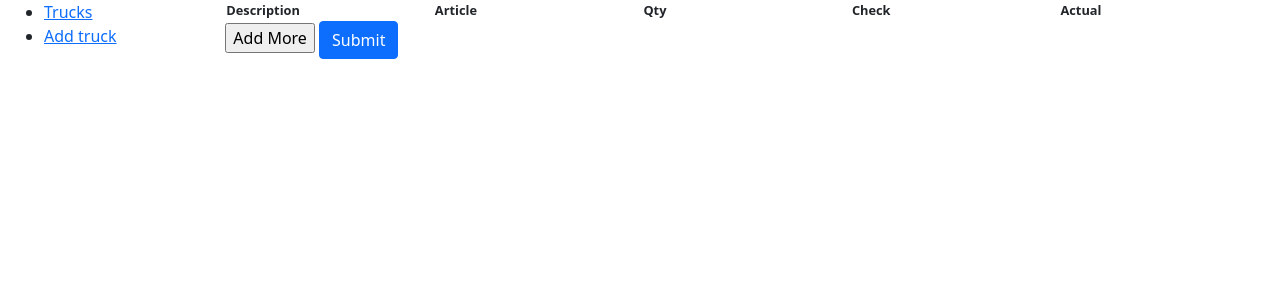
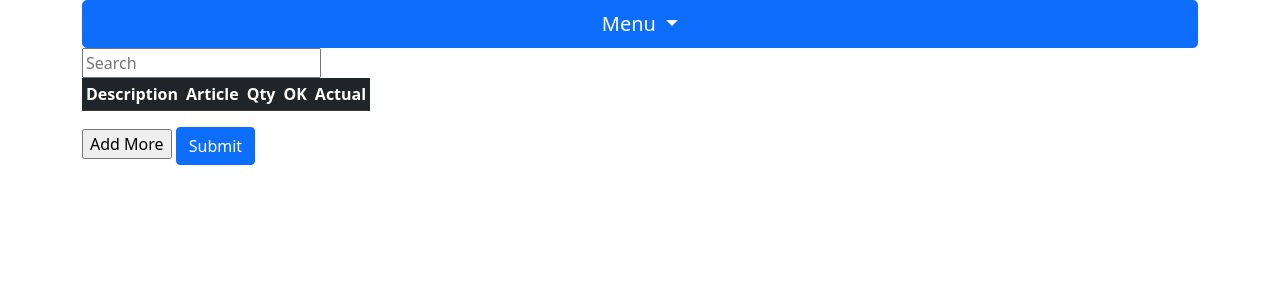
Before and after one commit to maxpryg/warehouse, a Django app: page /trucks/3827/1/ in a window 1280 px wide. Shown: the top 300 px of the page. Run offline with Django 3.2, Linux system fonts and the light colour scheme; data comes from the database, SQL or seed files in the repository; both versions use the stored data as it was after the commit; lists and menus that the app fills with data are empty.

Commit message:
Truck detail page with bootstrap styles

```diff
--- a/trucks/forms.py
+++ b/trucks/forms.py
@@ -19,17 +19,29 @@ class TruckForm(forms.ModelForm):
 
 
 class EntryForm(forms.ModelForm):
-#    def __init__(self, *args, **kwargs):
-#        super(EntryForm, self).__init__(*args, **kwargs)
-#        self.fields['material_description'].widget.attrs.update({
-#            'readonly': 'readonly',
-#        })
-#        self.fields['material'].widget.attrs.update({
-#            'readonly': 'readonly',
-#        })
-#        self.fields['quantity'].widget.attrs.update({
-#            'readonly': 'readonly',
-#        })
+    def __init__(self, *args, **kwargs):
+        super(EntryForm, self).__init__(*args, **kwargs)
+        self.fields['material_description'].widget.attrs.update({
+            'readonly': 'readonly',
+            #'size':15,
+            'class': 'form-control form-control-sm form-control-plaintext',
+        })
+        self.fields['material'].widget.attrs.update({
+            'readonly': 'readonly',
+            #'size':8,
+            'class':'center-align',
+            'class': 'form-control form-control-sm',
+            'class': 'form-control form-control-sm form-control-plaintext',
+        })
+        self.fields['quantity'].widget.attrs.update({
+            'readonly': 'readonly',
+            'class': 'form-control form-control-sm',
+            'class': 'right-align form-control form-control-sm form-control-plaintext',
+        })
+        self.fields['quantity_received'].widget.attrs.update({
+            #'size':4,
+            'class': 'form-control form-control-sm',
+        })
 
     class Meta:
         model = Entry
--- a/trucks/static/trucks/script.js
+++ b/trucks/static/trucks/script.js
@@ -1,7 +1,35 @@
+// Example starter JavaScript for disabling form submissions if there are invalid fields
 /*
-$('#add_more').click(function() {
-	var form_idx = $('#id_form-TOTAL_FORMS').val();
-	$('#form_set').append($('#empty_form').html().replace(/__prefix__/g, form_idx));
-	$('#id_form-TOTAL_FORMS').val(parseInt(form_idx) + 1);
+(function() {
+  'use strict';
+  window.addEventListener('load', function() {
+    // Fetch all the forms we want to apply custom Bootstrap validation styles to
+    var forms = document.getElementsByClassName('needs-validation');
+    // Loop over them and prevent submission
+    var validation = Array.prototype.filter.call(forms, function(form) {
+      form.addEventListener('submit', function(event) {
+        if (form.checkValidity() === false) {
+          console.log('Preventing form submission');
+          event.preventDefault();
+          event.stopPropagation();
+        } else {console.log('Form is OK')}
+        form.classList.add('was-validated');
+      }, false);
+    });
+  }, false);
+})();
+*/
+
+/*We use jQuery to loop through each table rows to check if there are any
+text values that matches the value of the input field. The toggle() method
+hides the row (display:none) that does not match the search. We use the
+toLowerCase() DOM method to convert the text to lower case, which makes the
+search case insensitive */
+$(document).ready(function(){
+  $("#search").on("keyup", function() {
+    var value = $(this).val().toLowerCase();
+    $(".table tr").filter(function() {
+      $(this).toggle($(this).text().toLowerCase().indexOf(value) > -1)
+    });
+  });
 });
-*/
--- a/trucks/static/trucks/style.css
+++ b/trucks/static/trucks/style.css
@@ -1,3 +1,18 @@
+.center-align {
+  text-align: center;
+}
+
+/* Remove arrows from number inputs */
+input::-webkit-outer-spin-button,
+input::-webkit-inner-spin-button {
+  -webkit-appearance: none;
+  margin: 0;
+}
+/* Firefox */
+input[type=number] {
+  -moz-appearance: textfield;
+}
+/*
 #form_set {
   table-layout: fixed;
   width: 100%;
@@ -5,7 +20,6 @@
   font-size: 0.8rem;
 }
 
-/*
 #form_set td {
   white-space: nowrap;
   overflow: hidden;
@@ -30,7 +44,7 @@
 .row-actual {
   width: 10%;
 }
+.hscroll {
+  overflow-x: auto; /* Horizontal
+}
 */
-.hscroll {
-  overflow-x: auto; /* Horizontal */
-}
--- a/trucks/templates/base.html
+++ b/trucks/templates/base.html
@@ -8,26 +8,29 @@
   <link href="https://cdn.jsdelivr.net/npm/bootstrap@5.1.3/dist/css/bootstrap.min.css" rel="stylesheet" integrity="sha384-1BmE4kWBq78iYhFldvKuhfTAU6auU8tT94WrHftjDbrCEXSU1oBoqyl2QvZ6jIW3" crossorigin="anonymous">
   {% block title %}<title>Local Library</title>{% endblock %}
 
+  <!-- Option 1: Bootstrap Bundle with Popper -->
+  <script src="https://cdn.jsdelivr.net/npm/bootstrap@5.1.3/dist/js/bootstrap.bundle.min.js" integrity="sha384-ka7Sk0Gln4gmtz2MlQnikT1wXgYsOg+OMhuP+IlRH9sENBO0LRn5q+8nbTov4+1p" crossorigin="anonymous"></script>
+  <script src="https://code.jquery.com/jquery-3.4.1.js" integrity="sha256-WpOohJOqMqqyKL9FccASB9O0KwACQJpFTUBLTYOVvVU=" crossorigin="anonymous"></script>
   {% load static %}
   <link rel="stylesheet" type="text/css" href="{% static 'trucks/style.css' %}">
+  <script src="{% static 'trucks/script.js' %}"></script>
 </head>
 <body>
-  <div class="container-fluid">
-    <div class="row">
-      <div class="col-sm-2">
+  <div class="container">
     {% block sidebar %}
-        <ul class="sidebar-nav">
-          <li><a href="{% url 'trucks:trucks' %}">Trucks</a></li>
-          <li><a href="{% url 'trucks:add-truck' %}">Add truck</a></li>
+    <div class="dropdown d-grid gap-2">
+      <button class="btn btn-lg btn-primary dropdown-toggle" type="button" id="dropdownMenuButton1" data-bs-toggle="dropdown" aria-expanded="false">
+        Menu
+      </button>
+      <ul class="dropdown-menu w-100" aria-labelledby="dropdownMenuButton1">
+        <li class="bg-primary bg-gradient"><a class="text-white dropdown-item fs-4" href="{% url 'trucks:trucks' %}">Trucks</a></li>
+        <li class="bg-primary bg-gradient"><a class="text-white dropdown-item fs-4" href="{% url 'trucks:add-truck' %}">Add truck</a></li>
       </ul>
+    </div>
+    {% endblock %}
+
+    {% block content %}
     {% endblock %}
   </div>
-      <div class="col-sm-10 ">{% block content %}{% endblock %}</div>
-    </div>
-  </div>
-    <!-- Option 1: Bootstrap Bundle with Popper -->
-    <script src="https://cdn.jsdelivr.net/npm/bootstrap@5.1.3/dist/js/bootstrap.bundle.min.js" integrity="sha384-ka7Sk0Gln4gmtz2MlQnikT1wXgYsOg+OMhuP+IlRH9sENBO0LRn5q+8nbTov4+1p" crossorigin="anonymous"></script>
-
-    <script src="https://code.jquery.com/jquery-3.4.1.js" integrity="sha256-WpOohJOqMqqyKL9FccASB9O0KwACQJpFTUBLTYOVvVU=" crossorigin="anonymous"></script>
 </body>
 </html>
--- a/trucks/templates/trucks/handling-unit-detail.html
+++ b/trucks/templates/trucks/handling-unit-detail.html
@@ -1,52 +1,65 @@
 {% extends "base.html" %}
 
 {% block content %}
-    {% for entry in entries %}
-        <p>{{ entry }}</p>
-    {% endfor %}
+  <div>
+    <input type="text" id="search" placeholder="Search">
+  </div>
 
-<form action="" method="post" enctype="multipart/form-data">
+  <form method="post" enctype="multipart/form-data" class="needs-validation">
   {% csrf_token %}
   {{ formset.management_form }}
-    <div>
-        <table id="form_set">
-            <thead>
-                <th class="row-description">Description</th>
-                <th class="row-material">Article</th>
-                <th class="row-quantity">Qty</th>
-                <th class="row-checked">Check</th>
-                <th class="row-actual">Actual</th>
+    <div class="table-responsive-sm">
+      <table id="form_set" class="table table-sm table-striped table-hover w-auto">
+        <thead class="table-dark">
+          <tr>
+            <th scope="col">Description</th>
+            <th scope="col">Article</th>
+            <th scope="col">Qty</th>
+            <th scope="col">OK</th>
+            <th scope="col">Actual</th>
+          </tr>
         </thead>
-            <tbody>
         {% for form in formset %}
-                <tr>
+        <tr class="form_row">
           {% for field in form %}
           <td>{{ field.errors }}{{ field }}</td>
           {% endfor %}
         </tr>
         {% endfor %}
-            <tbody>
       </table>
     </div>
     <input type="button" value="Add More" id="add_more">
+    <button type="submit" class="btn btn-primary">Submit</button>
+  </form>
   <div id="empty_form" style="display:none">
     <table>
       <tr>
         {% for field in formset.empty_form %}
-                <td>{{ field }}</td>
+        <td>{{ field.errors }}{{ field }}</td>
         {% endfor %}
       </tr>
     </table>
   </div>
-    <button type="submit" class="btn btn-primary">Submit</button>
-</form>
 
 <script type="text/javascript">
 $('#add_more').click(function() {
+  //total number of forms
   var form_idx = $('#id_form-TOTAL_FORMS').val();
-    $('#empty_form').find('input').removeAttr('readonly');
+
+  //remove readonly attributes
+  $('#id_form-__prefix__-material_description').removeAttr('readonly');
+  $('#id_form-__prefix__-material').removeAttr('readonly');
+
+  $('#id_form-__prefix__-material_description').prop('required', true);
+  $('#id_form-__prefix__-material').prop('required', true);
+  $('#id_form-__prefix__-quantity_received').prop('required', true);
+
+  //$('#id_form-__prefix__-quantity').removeAttr('readonly');
   $('#form_set').find('tbody').append($('#empty_form').find('tbody').html().replace(/__prefix__/g, form_idx));
+  var qty_id = '#id_form-' + form_idx + '-quantity'
+  $(qty_id).val('0');
   $('#id_form-TOTAL_FORMS').val(parseInt(form_idx) + 1);
   });
+
 </script>
 {% endblock %}
--- a/trucks/templates/trucks/index.html
+++ b/trucks/templates/trucks/index.html
@@ -2,12 +2,12 @@
 
 {% block content %}
   {% if truck_list %}
-        <ul>
+  <div class="btn-group-vertical d-grid gap-2">
     {% for truck in truck_list %}
-            <li><a href="{% url 'trucks:truck-detail' truck.id %}">{{ truck }}</a></li>
+      <a class="fs-4 mt-2 btn btn-outline-primary" href="{% url 'trucks:truck-detail' truck.id %}">{{ truck }}</a>
     {% endfor %}
-        </ul>
   {% else %}
       <p>No trucks are available.</p>
+  </div>
   {% endif %}
 {% endblock %}
```
Also changed, not shown: trucks/templates/trucks/truck-detail.html (+22 -25 lines), db.sqlite3. Lines whose indentation alone changed are shown as unchanged.
